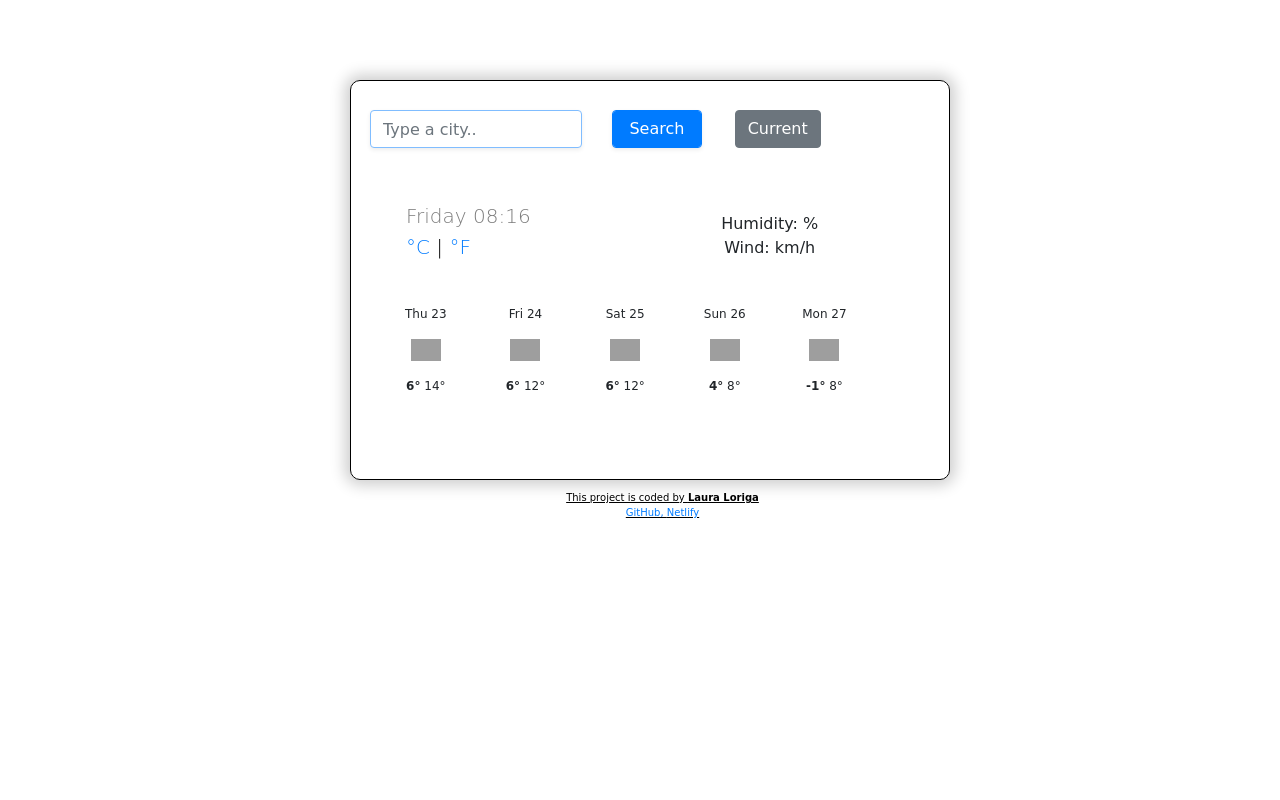
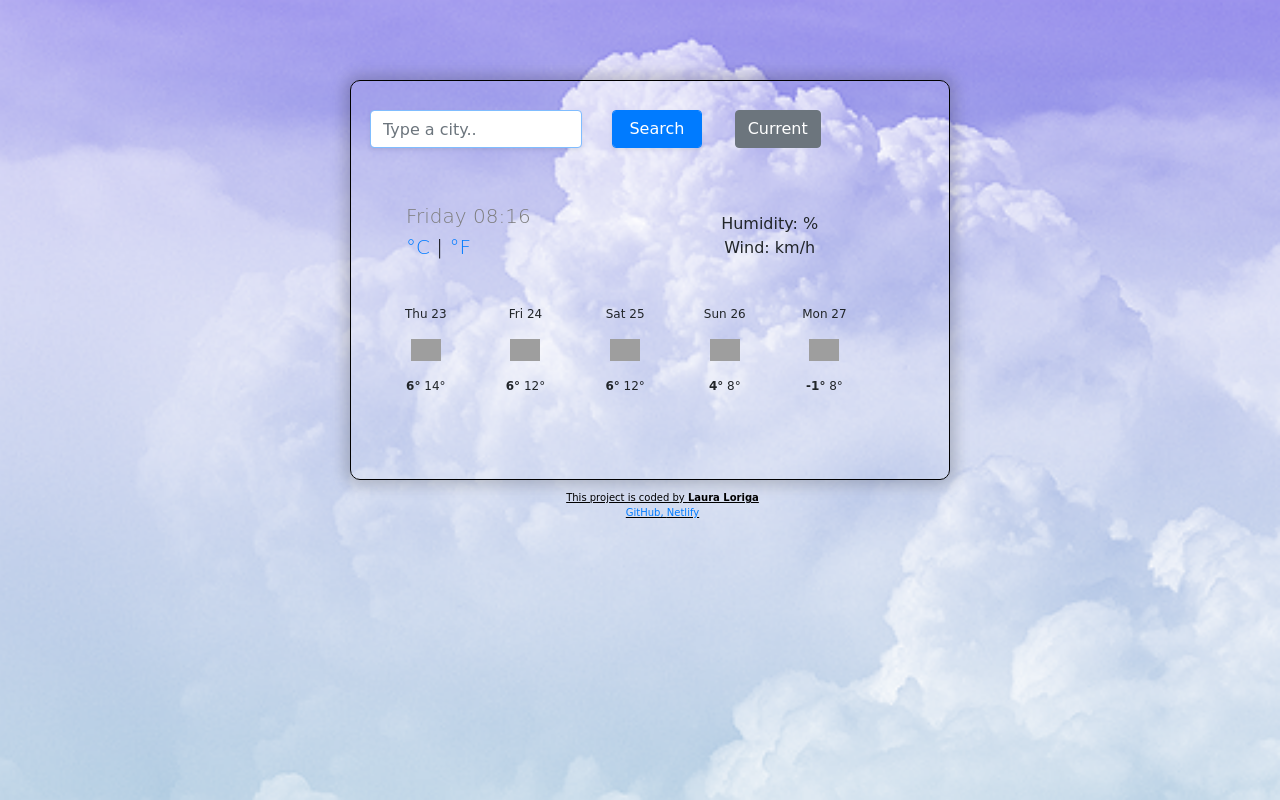
Before and after one commit to Jolie92/Weather-app, a website built with Parcel: page index.html in a window 1280 px wide. Built offline with nearby package versions, Linux system fonts and the light colour scheme; no server answers; grey boxes are pictures that could not be loaded; files whose address does not match are found by name.

Commit message:
update image

```diff
--- a/index.html
+++ b/index.html
@@ -9,10 +9,11 @@
       integrity="sha384-ggOyR0iXCbMQv3Xipma34MD+dH/1fQ784/j6cY/iJTQUOhcWr7x9JvoRxT2MZw1T" crossorigin="anonymous" />
     <script src="https://unpkg.com/axios/dist/axios.min.js"></script>
     <link rel="stylesheet" href="src/styles.css" />
+
     <title>Weather App</title>
   </head>
 
-  <body>
+  <body style="background-image: url('images/clouds2.jpg'); background-size: cover;">
     <div class="container">
       <div class="weather-app">
         <form class="search-form" id="search-form">
--- a/src/styles.css
+++ b/src/styles.css
@@ -1,7 +1,6 @@
 body {
   background: white;
   font-family: "Edu NSW ACT Foundation", cursive;
-  background-image: url("images/clouds2.jpg");
   background-attachment: fixed;
   background-size: cover;
 }
@@ -65,7 +64,7 @@ span {
   margin: 80px 350px;
   /* Center the container in the page */
   text-align: center;
-  background-image: url("images/clouds2.jpg");
+
   background-size: cover;
   background-repeat: no-repeat;
   box-shadow: 0px 0px 15px 5px rgb(0 0 0 / 20%);
```
